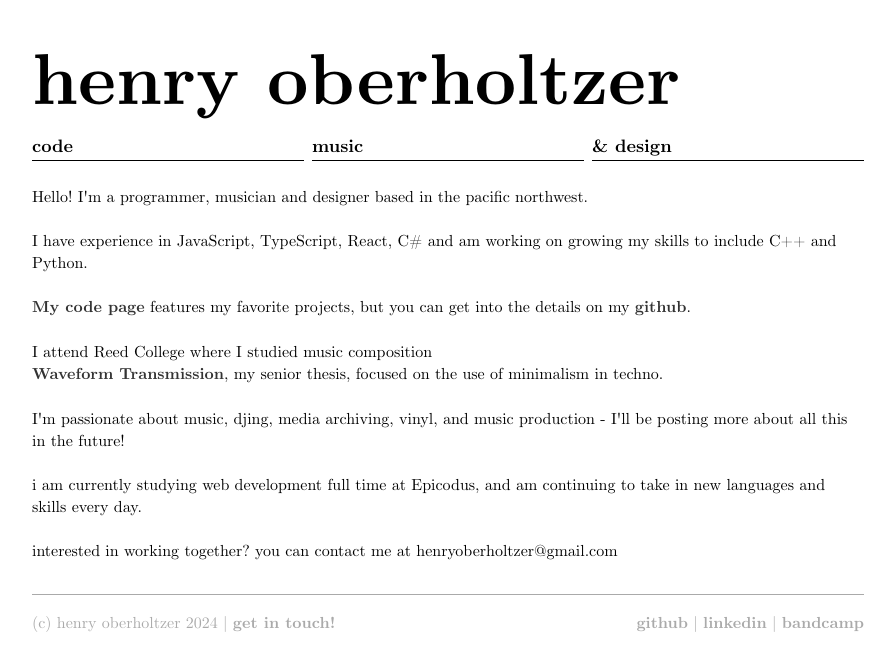
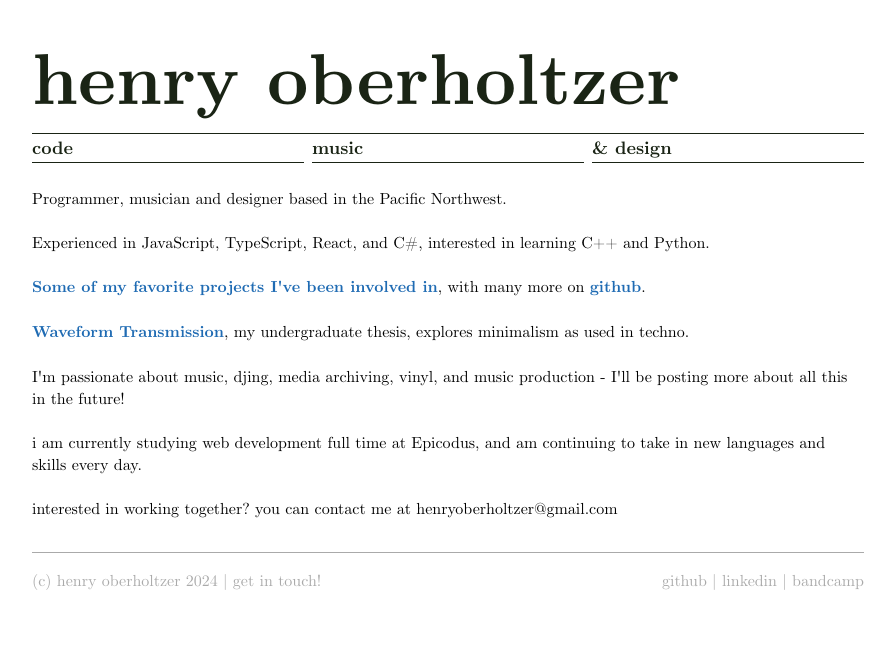
Before and after one commit to henry-oberholtzer/henry-oberholtzer-com-v2, a React (Vite) app: page / in a window 1280 px wide. Shown: the top 670 px of the page, without its empty margins (192-1087 px from the left). Built offline with nearby package versions, Linux system fonts and the light colour scheme.

Commit message:
updated readme, styling updates

```diff
--- a/src/components/AboutPage.tsx
+++ b/src/components/AboutPage.tsx
@@ -3,29 +3,27 @@ import emailAddress from './email';
 
 const AboutPage = () => {
 	return (
-		<div className="content">
+		<div className="about-page">
+			<p>Programmer, musician and designer based in the Pacific Northwest.</p>
+			<br />
 			<p>
-				Hello! I'm a programmer, musician and designer based in the pacific
-				northwest.
+				Experienced in JavaScript, TypeScript, React, and C#, interested in
+				learning C++ and Python.
 			</p>
 			<br />
 			<p>
-				I have experience in JavaScript, TypeScript, React, C# and am working on
-				growing my skills to include C++ and Python.
-			</p>
-			<br />
-			<p>
-				<Link to="/portfolio/code">My code page</Link> features my favorite
-				projects, but you can get into the details on my{' '}
+				<Link to="/portfolio/code">
+					Some of my favorite projects I've been involved in
+				</Link>
+				, with many more on{' '}
 				<Link to="https://github.com/henry-oberholtzer">github</Link>.
 			</p>
 			<br />
-			<p>I attend Reed College where I studied music composition</p>
 			<p>
 				<Link to="https://github.com/henry-oberholtzer/waveform-transmissions/blob/c75d6d415022685364b2a0a7561adfaed8f00ef3/thesis.pdf">
 					Waveform Transmission
 				</Link>
-				, my senior thesis, focused on the use of minimalism in techno.
+				, my undergraduate thesis, explores minimalism as used in techno.
 			</p>
 			<br />
 			<p>
--- a/src/components/Footer.tsx
+++ b/src/components/Footer.tsx
@@ -5,7 +5,7 @@ import { Link } from 'react-router-dom';
 const Footer = () => {
 	const year = new Date().getFullYear();
 	return (
-		<div className="footer">
+		<footer className="footer">
 			<hr className="navigation-underline" />
 			<div>
 				<span>
@@ -24,7 +24,7 @@ const Footer = () => {
 					</p>
 				</span>
 			</div>
-		</div>
+		</footer>
 	);
 };
 
--- a/src/components/HeaderBlock.tsx
+++ b/src/components/HeaderBlock.tsx
@@ -4,14 +4,15 @@ import NavigationBar from './NavigationBar';
 
 const HeaderBlock = () => {
 	return (
-		<div className="header-block">
+		<header className="header-block">
 			<Link
 				to={'/'}
 				title="henryoberholtzer.com">
 				<h1 className="logo">Henry Oberholtzer</h1>
+				<hr className="header-underline" />
 			</Link>
 			<NavigationBar />
-		</div>
+		</header>
 	);
 };
 
--- a/src/components/css/footer.scss
+++ b/src/components/css/footer.scss
@@ -24,6 +24,18 @@
 	color: var(--font-color-main);
 }
 
+@media (prefers-contrast: more) {
+	.footer {
+		color: var(--font-color-main);
+		div a {
+			color: var(--font-color-main);
+		}
+		.navigation-underline {
+			border-top-color: var(--font-color-main);
+		}
+	}
+}
+
 @media screen and (min-width: 680px) {
 	.footer {
 		div {
--- a/src/components/css/headerblock.scss
+++ b/src/components/css/headerblock.scss
@@ -7,6 +7,25 @@
 		text-align: left;
 		white-space: nowrap;
 		transition: font-size ease-in 200ms;
+		transition: opacity ease-in-out 200ms;
+	}
+}
+
+.header-underline {
+	position: relative;
+	width: 100%;
+	color: var(--font-color-main);
+	border: 0;
+	border-top: 1px solid var(--font-color-main);
+	border-bottom: 1px solid transparent;
+	height: 1px;
+	transition: border ease-in-out 200ms;
+}
+
+.header-block a:hover {
+	.header-underline {
+		border-top: 1px solid var(--font-color-main);
+		border-bottom: 1px solid var(--font-color-main);
 	}
 }
 
--- a/src/components/css/navigationbutton.scss
+++ b/src/components/css/navigationbutton.scss
@@ -31,12 +31,14 @@
 }
 
 .navigation-button:focus {
+	color: var(--font-color-main);
 	.navigation-underline {
 		border-bottom: 1px solid var(--font-color-main);
 	}
 }
 
 .navigation-button:hover {
+	color: var(--font-color-main);
 	.navigation-underline {
 		border-bottom: 1px solid var(--font-color-main);
 	}
--- a/src/index.scss
+++ b/src/index.scss
@@ -1,9 +1,9 @@
 /* variables */
 :root {
-	--main-color-background: #fff;
-	--font-color-main: #000;
-	--font-color-main-lt: #333;
-	--font-color-hover: #666;
+	--main-color-background: #c9def0;
+	--font-color-main: #1a2415;
+	--font-color-main-lt: #1f6bb3;
+	--font-color-hover: #989c96;
 	--font-color-ultralight: #aaa;
 }
 
@@ -50,11 +50,17 @@ html {
 a {
 	text-decoration: none;
 	color: var(--font-color-main);
+	transition: opacity ease-in-out 200ms;
 }
 
-p a {
-	font-weight: bold;
-	color: var(--font-color-main-lt);
+.about-page {
+	a {
+		font-weight: bold;
+		color: var(--font-color-main-lt);
+	}
+	a:hover {
+		opacity: 0.5;
+	}
 }
 
 /* responsive css */
```
Also changed, not shown: 1 other file (tests, documents, lock files or other folders).
